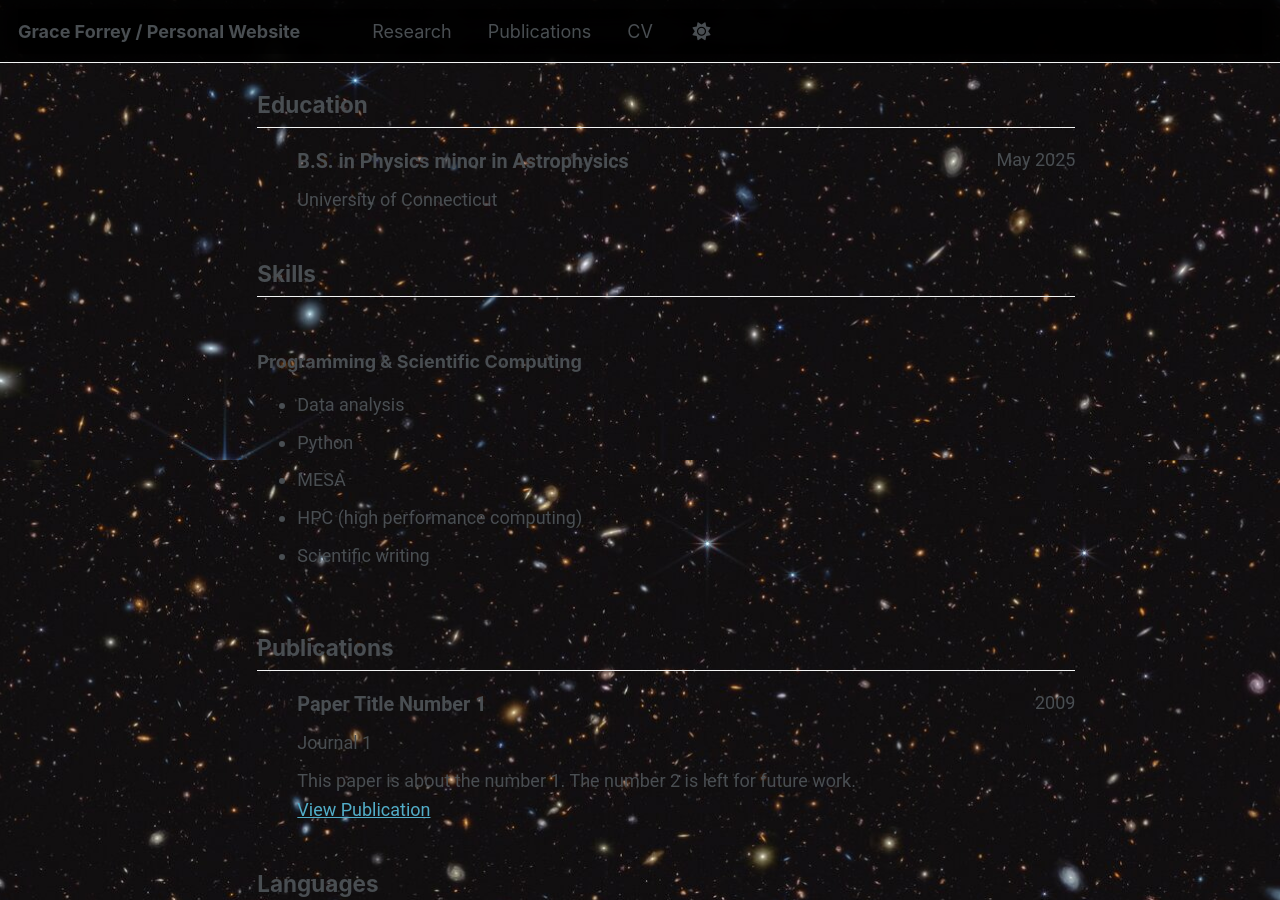
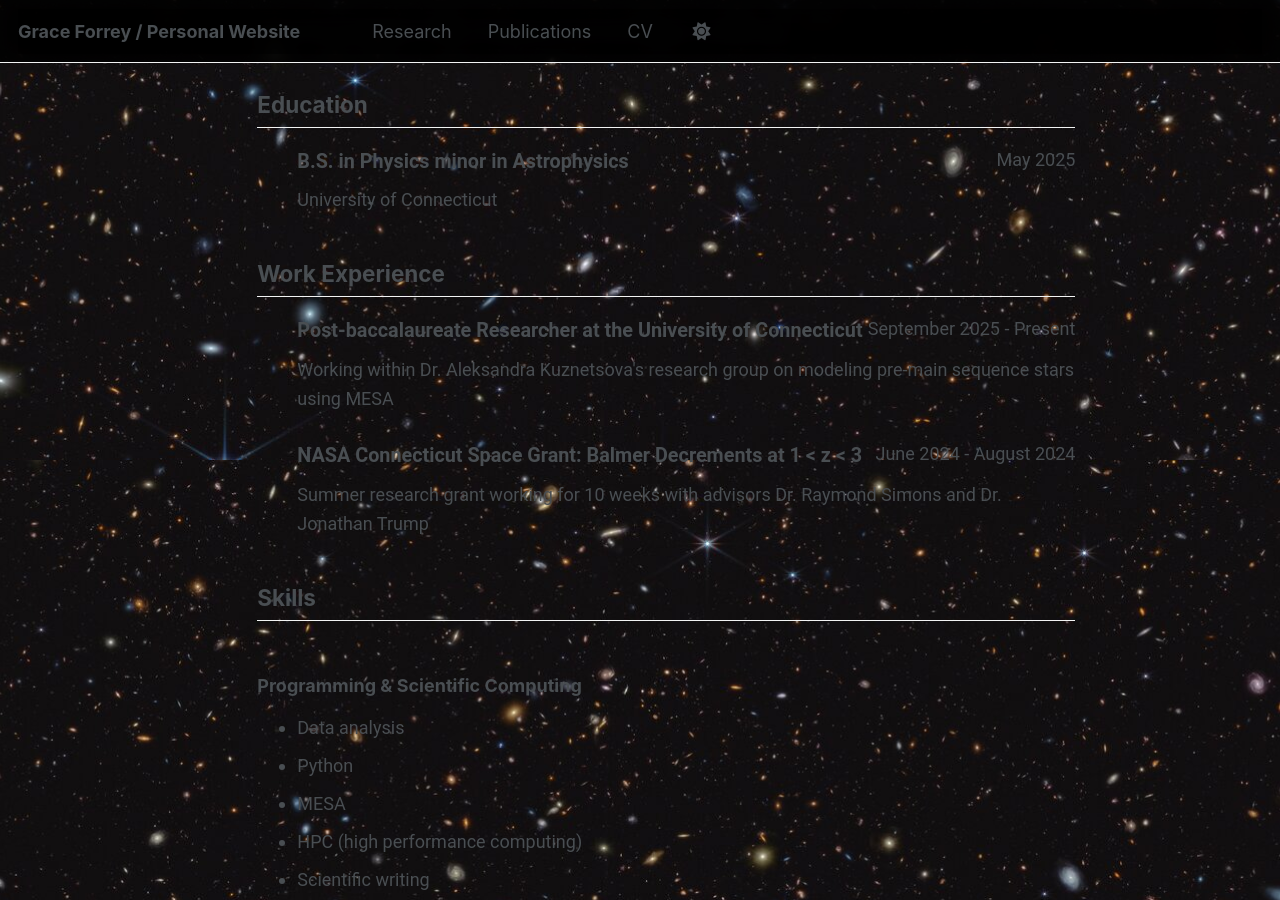
Before and after one commit to forreyg/forreyg.github.io, a Jekyll site: the page built from _pages/cv-json.md, in a window 1280 px wide and 900 px high, scrolled down 440 px. Built offline with Jekyll 4.4.1, drawn with Linux system fonts in a browser that asks for light colours; a script that is not in the unit is left out.

Commit message:
Update cv.json

```diff
--- a/_data/cv.json
+++ b/_data/cv.json
@@ -30,7 +30,7 @@
       }
     ]
   },
-"experience": [
+"work": [
   {
     "name": "University of Connecticut",
     "position": "Post-baccalaureate Researcher at the University of Connecticut",
```
